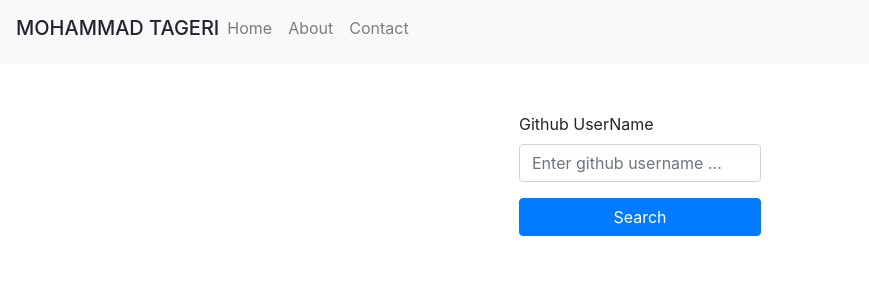
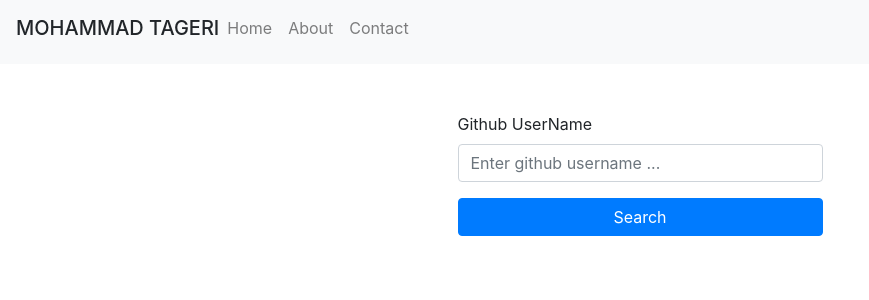
Before and after one commit to MamadTaheri/github-api, a React (Create React App) app: page / in a window 1280 px wide. Shown: the top 300 px of the page, without its empty margins (0-869 px from the left). Built offline with nearby package versions, Linux system fonts and the light colour scheme.

Commit message:
rendering users

```diff
--- a/src/components/Home.js
+++ b/src/components/Home.js
@@ -1,5 +1,6 @@
 import axios from "axios";
 import React, { useEffect, useState } from "react";
+import User from "./User";
 
 const Home = () => {
 
@@ -24,9 +25,9 @@ const Home = () => {
 
   return (
 
-    <div className="container-fluid p-md-5">
+    <div className="container p-md-5">
       <div className="row mx-md-5 justify-content-center">
-        <div className="col-md-3 ">
+        <div className="col-md-5 ">
           <div className="form-group">
             <label htmlFor="exampleInputEmail1">Github UserName</label>
             <input value={text} onChange={changeHandler} type="text" className="form-control"  placeholder="Enter github username ..."  />
@@ -37,6 +38,19 @@ const Home = () => {
           </button>
         </div>
       </div>
+
+      <div className="row">
+         { data.total_count >= 0 &&
+          <>
+           <div className="col-md-12 pt-4">
+             <span className="badge-primary px-4 py-2 rounded-pill"> Total found users : {data.total_count}</span>
+           </div>
+           <div className="col-md-12 pt-4">
+             {data.items.map(user => <User data={user} key={user.id} />)}
+           </div>
+          </>
+         }
+      </div>
     </div>
   );
 };
```
